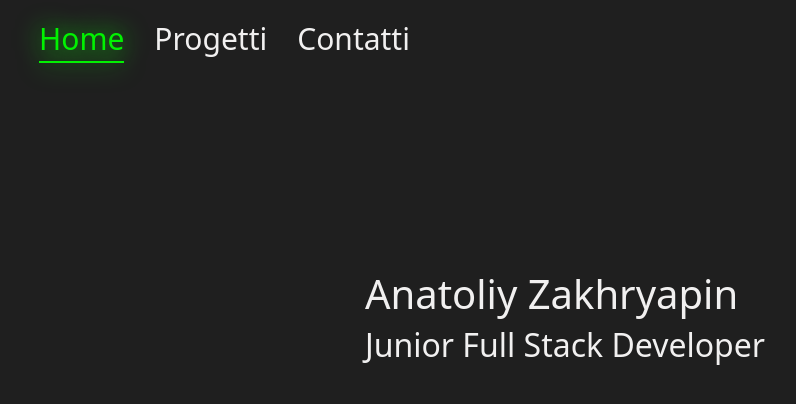
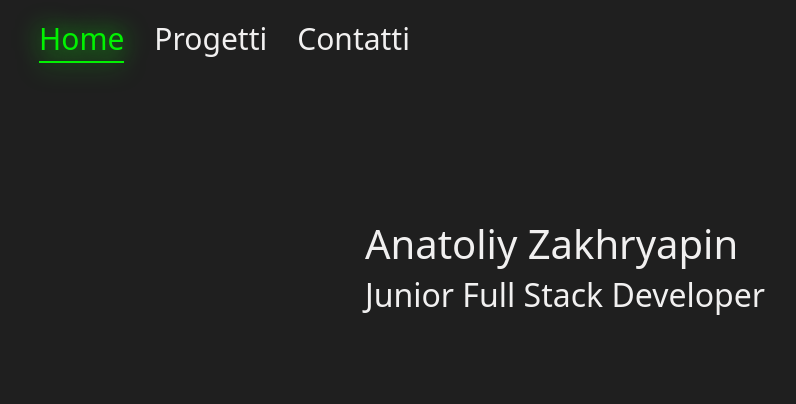
Before and after one commit to AnatoliyZakhryapin/vite-boolfolio, a Vue app: page / in a window 1280 px wide. Shown: the top 404 px of the page, without its empty margins (75-871 px from the left). Built offline with nearby package versions, Linux system fonts and the light colour scheme.

Commit message:
Change padding to page-main

```diff
--- a/src/App.vue
+++ b/src/App.vue
@@ -19,6 +19,6 @@ import AppHeader from './components/AppHeader.vue';
 @use "./style/general.scss" ;
 
 .page-main{
-  padding-top: 150px;
+  padding-top: 100px;
 }
 </style>
```
